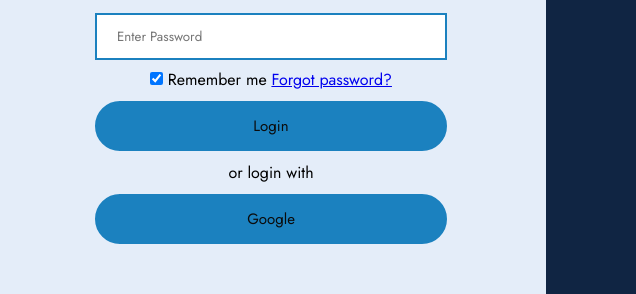
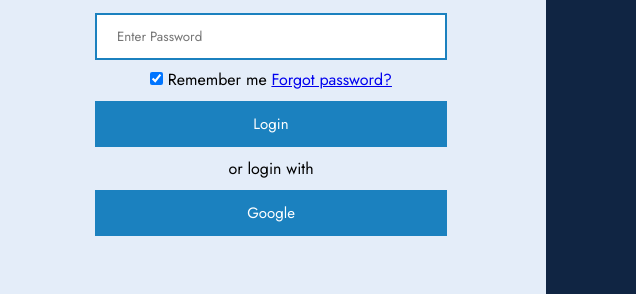
Before and after one commit to Suyash03022003/Student-Feedback-System, a plain HTML site: page login.html in a window 1280 px wide. Shown: the part 329-623 px from the top of the page, 644-1280 px from the left. Drawn offline with Linux system fonts and the light colour scheme.

Commit message:
Update login.css

```diff
--- a/css/login.css
+++ b/css/login.css
@@ -52,17 +52,13 @@
 button {
 	background-color: #1B81BF;
 	width: 80%;
-	color: rgb(11, 11, 11);
+	color: white;
 	font-size: 15px;
 	padding: 12px;
  	margin: 10px 0px;
-	border: 2px solid #1B81BF;
+	border: none;
 	cursor: pointer;
-	border-radius: 25px;
 	  }
 button:hover {
 	background-color: #3c98d2;
-	border: 2px solid black;
-	color: white;
-	font-size: 17px;
 }
```
